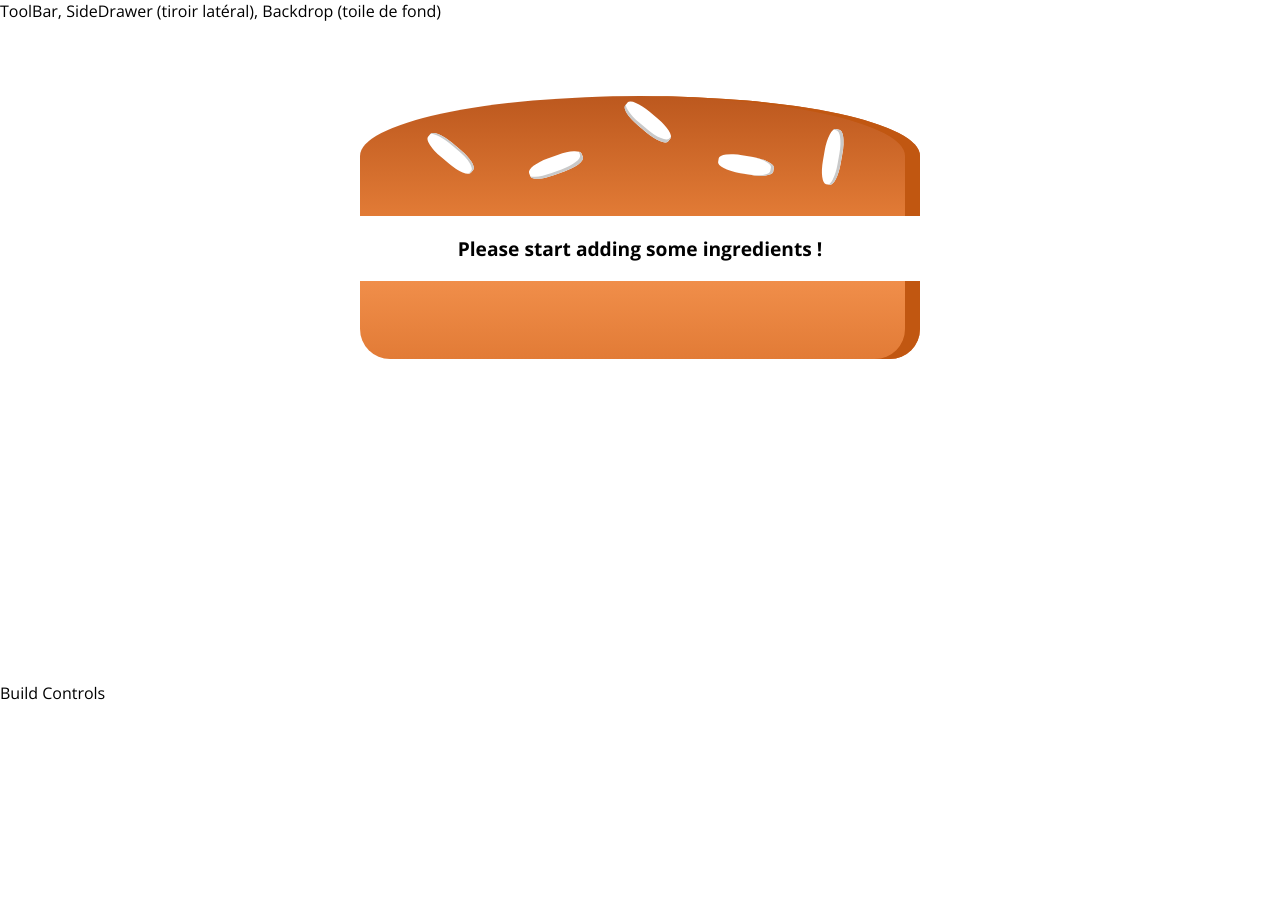
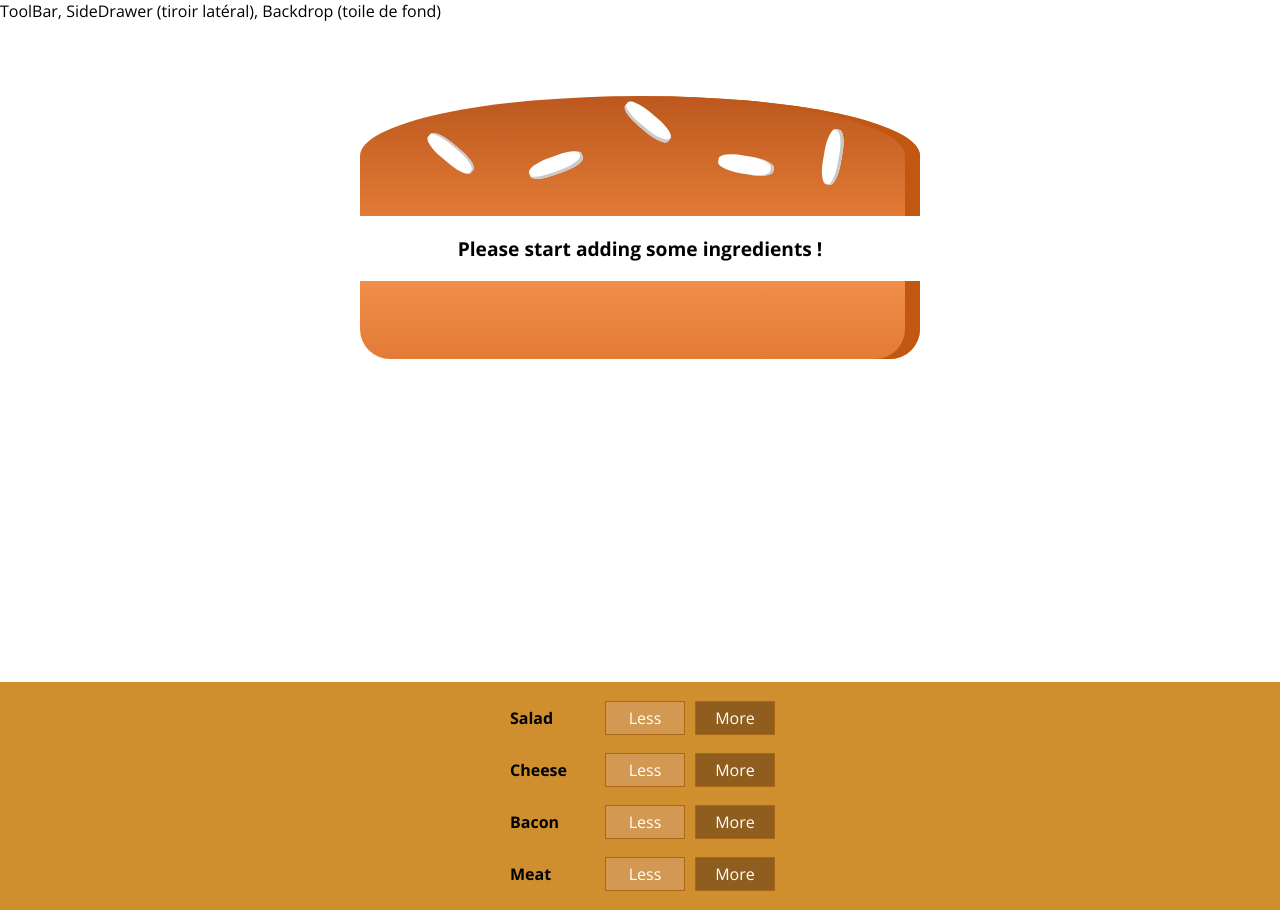
Before and after one commit to Eric-ciccotti/react-sandwich-maker, a React (Create React App) app: page / in a window 1280 px wide. Before the commit the page ends 800 px from the top, so only its background shows below. Built offline with nearby package versions, Linux system fonts and the light colour scheme.

Commit message:
Added BurgerControls with button, in BurgerBuilder

```diff
--- a/src/components/Burger/BuildControls/BuildControl/BuildControl.js
+++ b/src/components/Burger/BuildControls/BuildControl/BuildControl.js
@@ -3,7 +3,7 @@ import classes from './BuildControl.module.css';
 
 const buildControl = (props) => (
         <div className={classes.BuildControl}>
-            <div className={classes.Label}>{props.ingredientLabel}</div>
+            <div className={classes.Label}>{props.label}</div>
             <button className={classes.Less}>Less</button>
             <button className={classes.More}>More</button>
         </div>
--- a/src/components/Burger/BuildControls/BuildControls.js
+++ b/src/components/Burger/BuildControls/BuildControls.js
@@ -1,6 +1,6 @@
 import React from 'react';
 import classes from './BuildControls.module.css';
-import BuildControl from '../BuildControls/BuildControl';
+import BuildControl from './BuildControl/BuildControl';
 
 const controls = [
     {label: 'Salad', type: 'salad'},
@@ -10,8 +10,10 @@ const controls = [
 ]
 
 const buildControls = (props) => (
-    <div className={classes.buildControls}>
-        {controls.map()}
+    <div className={classes.BuildControls}>
+        {controls.map((control) => (
+            <BuildControl key={control.label} label={control.label}/>
+        ))}
     </div>
 );
 
--- a/src/containers/BurgerBuilder/BurgerBuilder.js
+++ b/src/containers/BurgerBuilder/BurgerBuilder.js
@@ -2,6 +2,8 @@ import React, { Component } from 'react';
 
 import Burger from '../../components/Burger/Burger';
 import Aux from '../../hoc/Auxiliary';
+import BuildControls from '../../components/Burger/BuildControls/BuildControls'
+
 
 class BurgerBuilder extends Component {
     // constructor(props) {
@@ -21,7 +23,7 @@ class BurgerBuilder extends Component {
         return (
             <Aux>
                 <Burger ingredients={this.state.ingredients} />
-                <div>Build Controls</div>
+                <BuildControls />
             </Aux>
         );
     }
```
